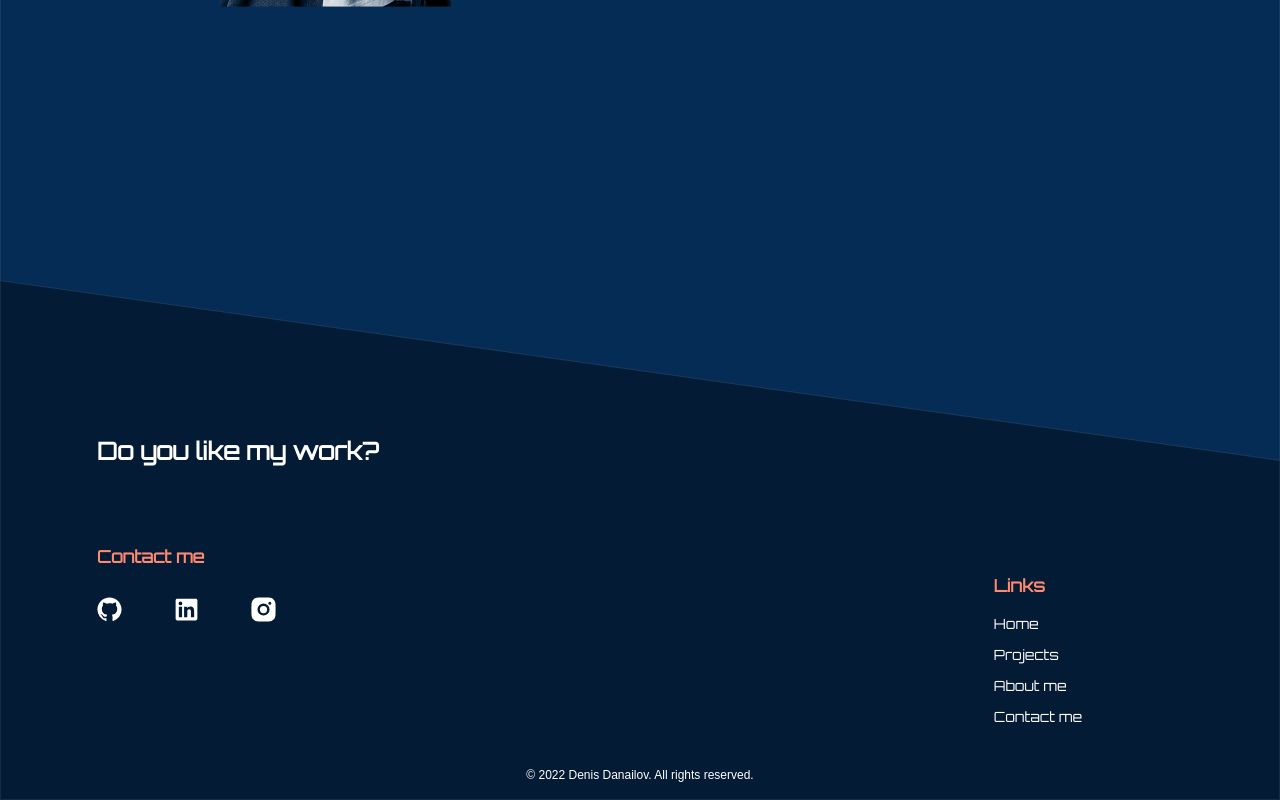
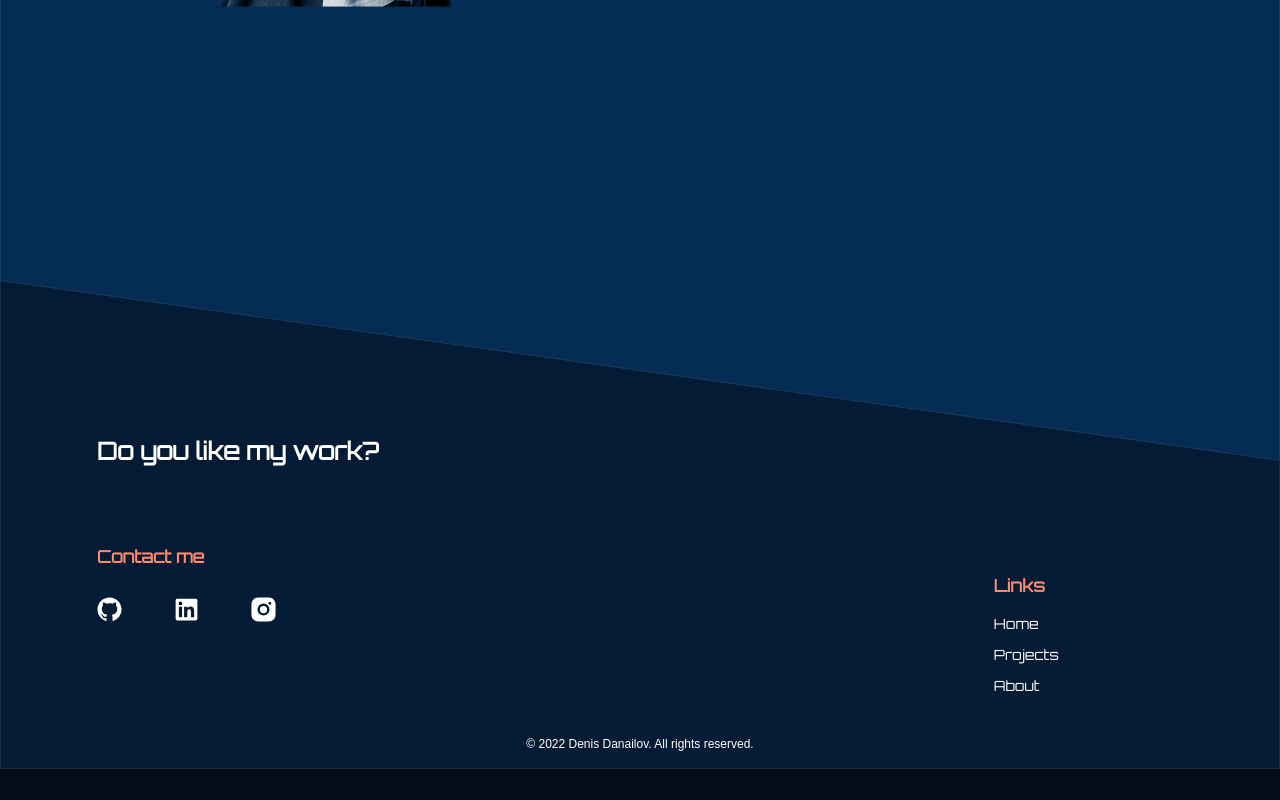
Before and after one commit to denisdanailov/portfolio-page, a React (Create React App) app: page / in a window 1280 px wide. Shown: the part 3323-4123 px from the top of the page. After the commit the page ends 4092 px from the top, so only its background shows below. Built offline with nearby package versions, Linux system fonts and the light colour scheme; a web font is replaced by a local one.

Commit message:
edit links

```diff
--- a/src/containers/footer/Footer.jsx
+++ b/src/containers/footer/Footer.jsx
@@ -32,15 +32,14 @@ const Footer = () => {
         <div className="footer-links_div">
           <h4>Links</h4>
           <Scroll to="home" smooth={true}>
-          <p>Home</p>
+          <p><a href="/home">Home</a></p>
           </Scroll>
           <Scroll to="projects" smooth={true}>
-          <p>Projects</p>
+          <p><a href="/projects">Projects</a></p>
           </Scroll>
           <Scroll to="about" smooth={true}>
-          <p>About me</p>
+          <p><a href="/about">About</a></p>
           </Scroll>
-          <p>Contact me</p>
         </div>
 
       </div>
```
